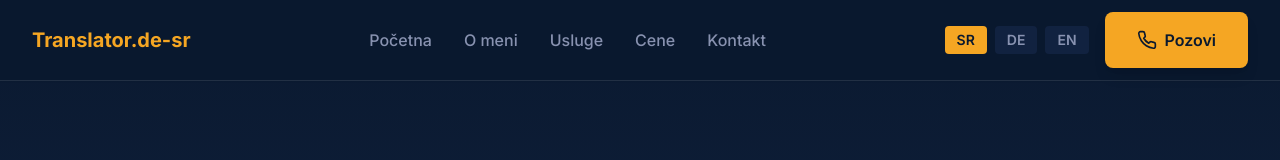
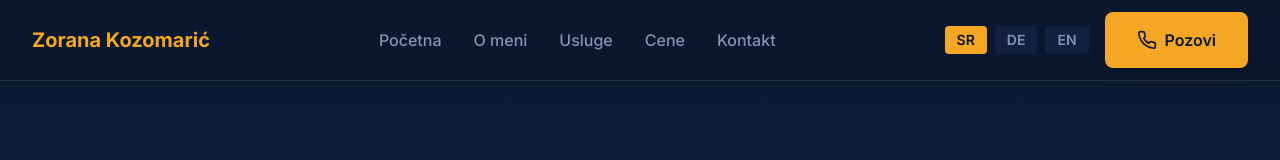
Before and after one commit to andrijamarjan-eng/translator-website, a Next.js app: page / in a window 1280 px wide. Shown: the top 160 px of the page. Built offline with nearby package versions, Linux system fonts and the light colour scheme.

Commit message:
Sadryaj hedera

```diff
--- a/app/components/Header.tsx
+++ b/app/components/Header.tsx
@@ -30,7 +30,7 @@ export default function Header({
       <div className="container-wide flex items-center justify-between h-16 sm:h-20">
         {/* Logo */}
         <a href="#home" className="text-lg sm:text-xl font-bold text-accent">
-          Translator.de-sr
+          Zorana Kozomarić
         </a>
 
         {/* Desktop Navigation */}
```
